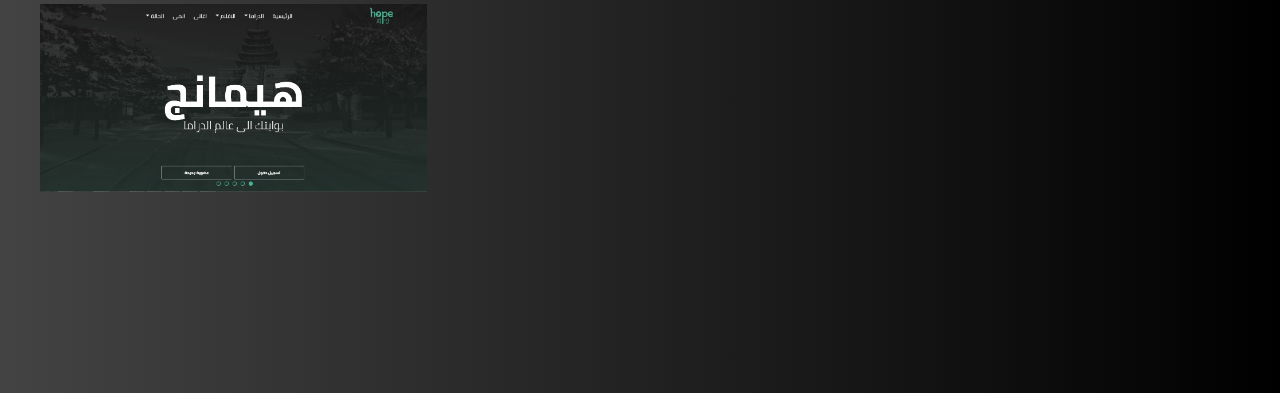
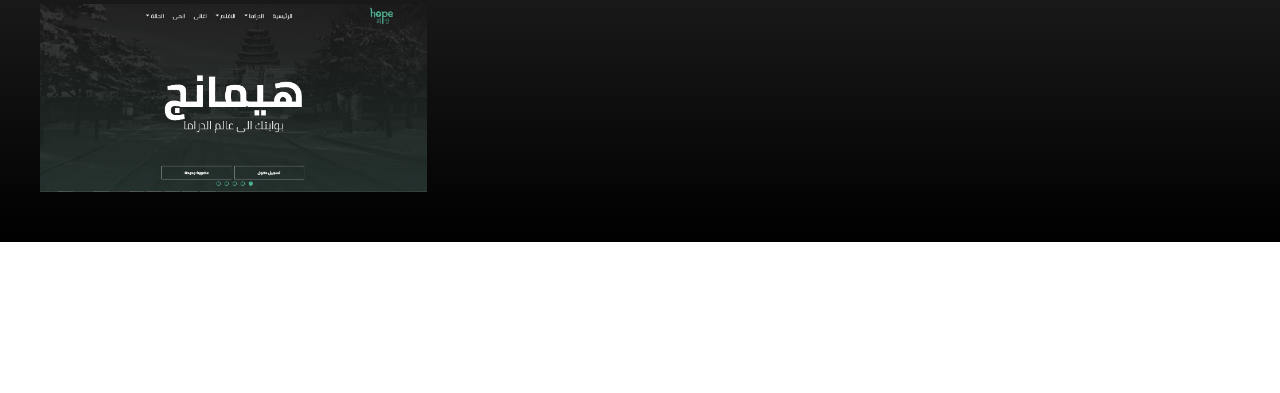
Before and after one commit to raza241/projects, a plain HTML site: page index.html in a window 1280 px wide. Shown: the part 407-800 px from the top of the page. Drawn offline with Linux system fonts and the light colour scheme.

Commit message:
add style

```diff
--- a/assets/css/style.css
+++ b/assets/css/style.css
@@ -4,9 +4,9 @@
   box-sizing: border-box;
 }
 body {
-  background-image: linear-gradient(to right, #434343 0%, black 100%);;
+  background-image: linear-gradient(to bottom, #434343 0%, black 100%);
+  background-repeat: no-repeat;
   font-family: 'Raleway', sans-serif;
-  height: 100vh
 }
 a{
   text-decoration:none;
```
